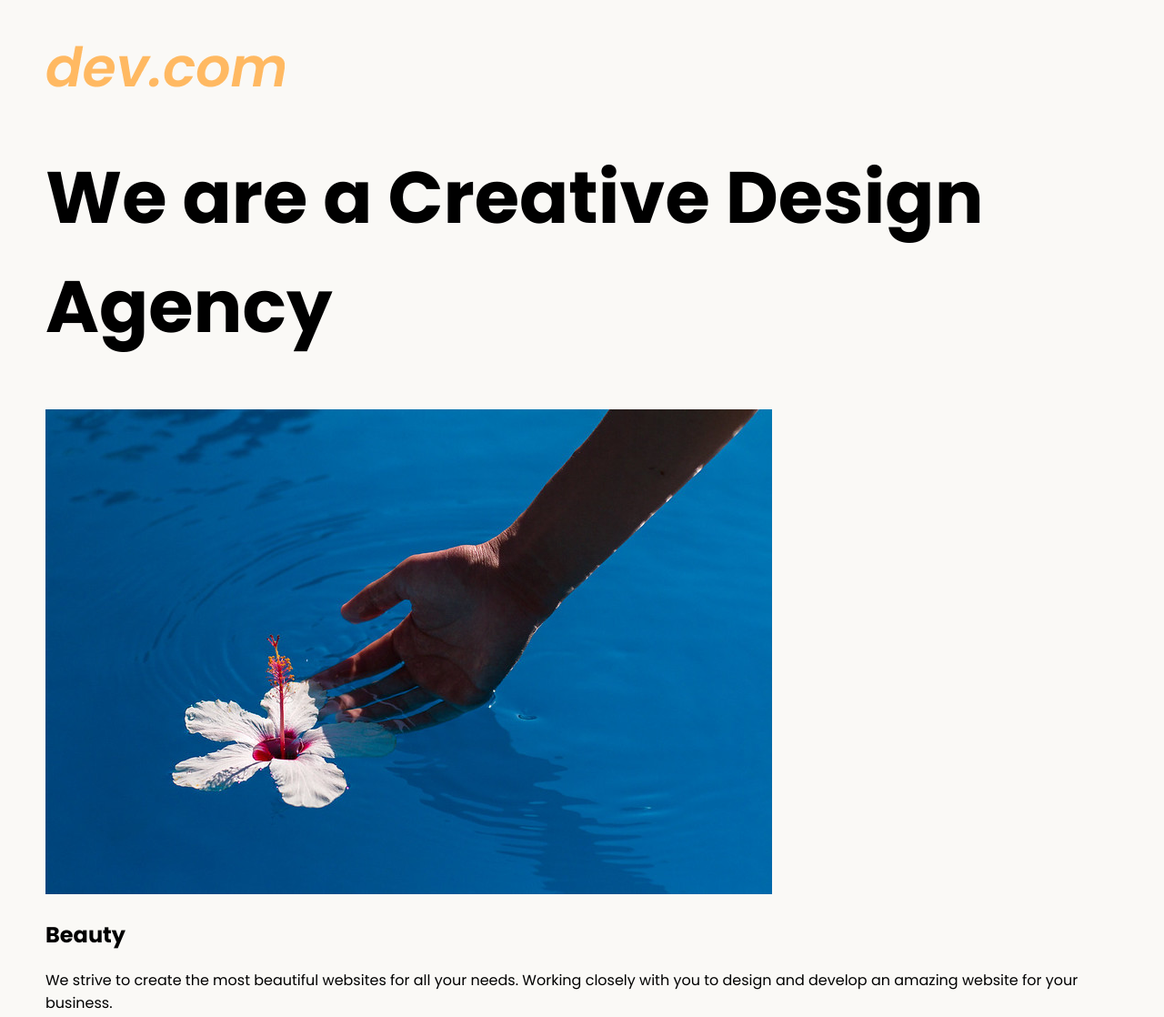
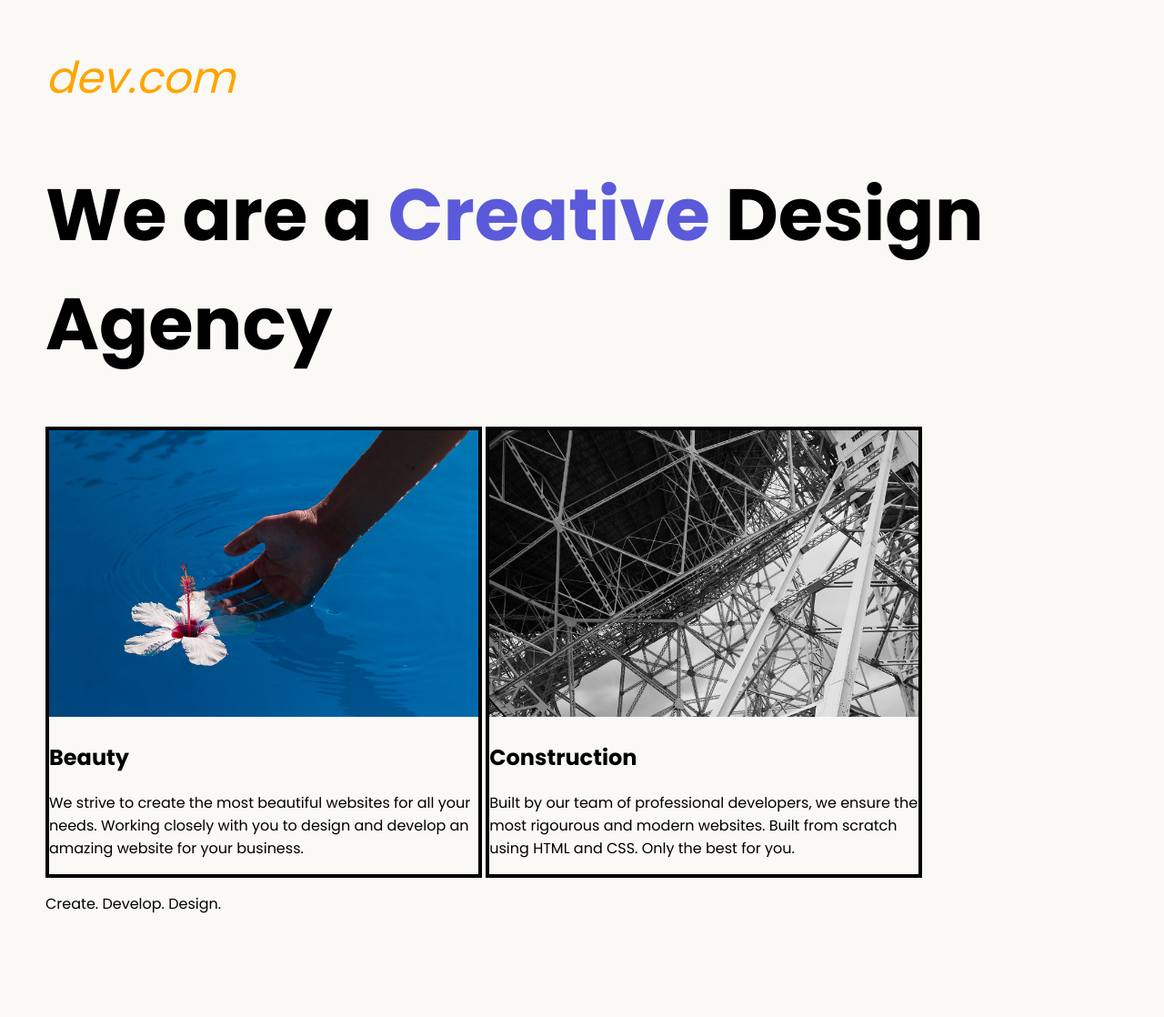
Before and after one commit to JD-R0driguez/no-flex-landing-page, a plain HTML site: page index.html in a window 1280 px wide. Shown: the top 1118 px of the page at 91% size. After the commit the page ends 1022 px from the top, so only its background shows below. Drawn offline with Linux system fonts and the light colour scheme.

Commit message:
FIx css bugs

```diff
--- a/index.html
+++ b/index.html
@@ -13,17 +13,19 @@
 
 <body>
   <div class="main">
-    <img class="logo" src="./assets/images/logo.png" alt="logo">
-    <h1>We are a Creative Design Agency</h1>
-    <div class="left card"><img class="tile-image" src="./assets/images/beautiful.jpg" alt="hand and flower in water">
+    <div class="logo-container">
+      <div class="logo"><em>dev.com</em></div>
+    </div>
+    <h1>We are a <span class="creative-text">Creative</span> Design Agency</h1>
+    <div class="left card">
+      <img class="tile-image" src="./assets/images/beautiful.jpg" alt="hand and flower in water">
       <h2 class="card-title">Beauty</h2>
       <p class="card-text">We strive to create the most beautiful websites for all your needs. Working closely with you
-        to
-        design and
-        develop an amazing website for your business.</p>
+        to design and develop an amazing website for your business.</p>
     </div>
 
-    <div class="right card"><img class="tile-image" src="./assets/images/construction.jpg" alt="metal structure">
+    <div class="right card">
+      <img class="tile-image" src="./assets/images/construction.jpg" alt="metal structure">
       <h2 class="card-title">Construction</h2>
       <p>Built by our team of professional developers, we ensure the most rigourous and modern websites. Built from
         scratch using HTML and CSS. Only the best for you.</p>
--- a/style.css
+++ b/style.css
@@ -2,19 +2,67 @@ body {
   font-family: "Poppins", sans-serif;
   margin: 50px 50px 0 50px;
   background-color: #faf9f6;
-  display: flex;
-  flex-direction: column;
   min-height: 95vh;
 }
-.main {
-  flex: 1;
+
+.logo-container {
+  display: block;
+}
+
+.logo {
+  display: inline;
+  color: orange;
+  font-size: 3rem;
 }
 
 h1 {
+  display: inline-block;
   font-size: 5rem;
 }
 
-footer {
-  text-align: right;
-  color: midnightblue;
+.creative-text {
+  color:rgb(90, 90, 218);
 }
+
+.card {
+  display: inline-block;
+  width: 40%;
+}
+
+.left.card{
+  border:4px solid black;
+}
+
+.right.card{
+  border:4px solid black;
+}
+
+img {
+  width: 100%;
+}
+
+
+/* @media (max-width: 680px) {
+  .logo {
+    width: 100px;
+  }
+
+  h1 {
+    font-size: 3.5rem;
+    text-align: center;
+  }
+
+  .card {
+    width: 100%;
+    display: block;
+    margin-bottom: 30px;
+    text-align: justify;
+  }
+
+  .card img {
+    margin-bottom: 10px;
+    width: 100%;
+    display: inline;
+    object-fit: cover;
+  }
+} */
```
